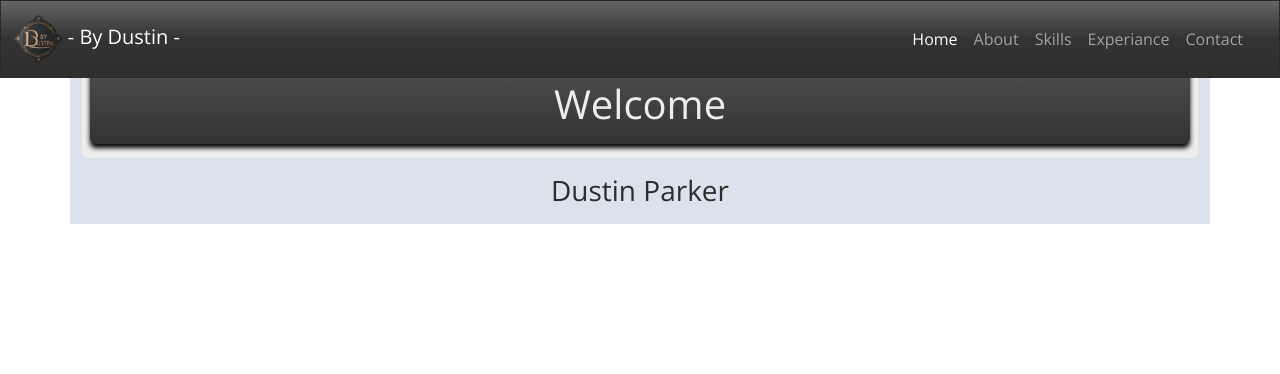
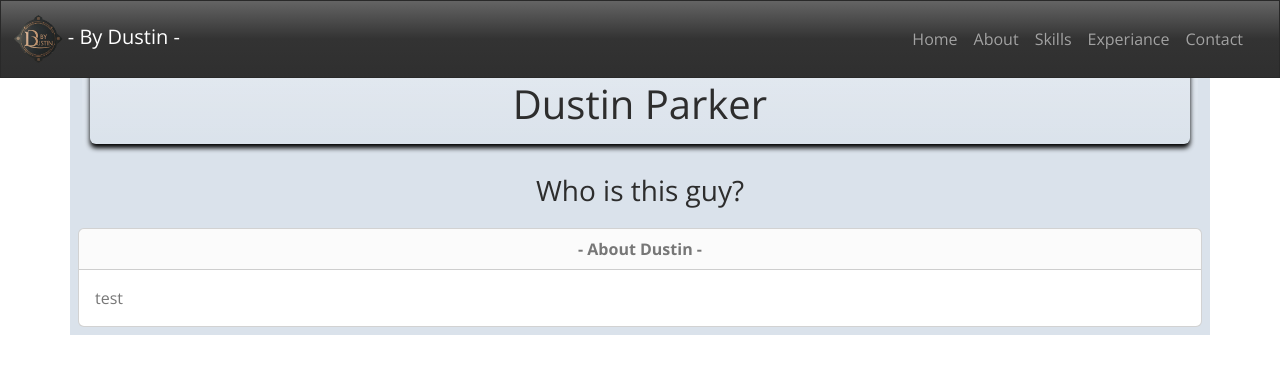
Before and after one commit to pagesbydustin/bydustin-portfolio, a React (Vite) app: page / in a window 1280 px wide. Shown: the top 374 px of the page. Built offline with nearby package versions, Linux system fonts and the light colour scheme.

Commit message:
working data and start of storage of resume json data

```diff
--- a/index.html
+++ b/index.html
@@ -1,5 +1,5 @@
 <!doctype html>
-<html lang="en">
+<html lang="en" data-bs-theme="light">
 
 <head>
   <meta charset="UTF-8" />
@@ -13,9 +13,9 @@
 
 
   </script>
-  <link rel="icon" type="image/svg+xml" href="/vite.svg" />
+  <link rel="icon" type="image/png" href="/logo.png" />
   <meta name="viewport" content="width=device-width, initial-scale=1.0" />
-  <title>Profile</title>
+  <title>Dustin Parker</title>
 </head>
 
 <body>
--- a/src/App.css
+++ b/src/App.css
@@ -0,0 +1,3 @@
+card{
+    margin: 5px;
+}
--- a/src/App.jsx
+++ b/src/App.jsx
@@ -1,19 +1,34 @@
-import HeaderComponent from "./components/layout/HeaderComponent"
-import NavigationComponent from "./components/layout/NavigationComponent"
-import BodyLayoutComponent from "./components/layout/BodyLayoutComponent"
+import HeaderComponent from "./components/layout/HeaderComponent";
+import NavigationComponent from "./components/layout/NavigationComponent";
+import BodyLayoutComponent from "./components/layout/BodyLayoutComponent";
+import Resume from "./assets/Resume-Data_2024.json";
 
 function App() {
-
+  const resumeData = Resume;
+  const Person = {
+    name: resumeData.Name,
+    address: resumeData.Address,
+    phone: resumeData.Phone,
+    summary: resumeData["Professional Summary"],
+    social: { linkedIn: resumeData.LinkedIn },
+  };
+  Person.store = (key, value) => {
+    sessionStorage.setItem(key, value);
+  };
+  Person.store("Person", JSON.stringify(Person));
   return (
     <>
-      <NavigationComponent />{/** Nav Component */}
-      <div id="mainContent" className='container clearfix bg-primary-subtle p1'>
-        <HeaderComponent propsTitle={"Welcome"} propsHeight={110} />{/** Header Component */}
-        <BodyLayoutComponent welcomeMsg={"Portfolio"} />{/** Body Layout Component */}
+      <NavigationComponent />
+      {/** Nav Component */}
+      <div id="mainContent" className="container clearfix bg-primary-subtle p1">
+        <HeaderComponent propsTitle={Person.name} propsHeight={110} />
+        {/** Header Component */}
+        <BodyLayoutComponent />
+        {/** Body Layout Component */}
         {/** Footer Component */}
       </div>
     </>
-  )
+  );
 }
 
-export default App
+export default App;
--- /dev/null
+++ b/src/assets/Resume-Data_2024.json
@@ -0,0 +1,102 @@
+{
+  "Name": "Dustin Parker",
+  "Address": "38500 Mesa Rd. Temecula, 92592",
+  "Phone": "1-951-775-7057",
+  "LinkedIn": "https://www.linkedin.com/in/pagesbydustin/",
+  "Professional Summary": "Highly skilled and experienced Information Technology professional with over 24 years of experience. Expertise in full-stack web development (JavaScript, PHP, HTML, CSS), server administration, network management, and multimedia equipment operations. Proven ability to manage multiple projects simultaneously, troubleshoot complex technical issues, and lead a team in achieving successful technology implementations.",
+  "Experience": [
+    {
+      "Title": "Information Technology Lead",
+      "Company": "Hope Lutheran Church Temecula",
+      "Location": "California, United States",
+      "EmploymentType": "Part-time",
+      "StartDate": "2016-07-01",
+      "EndDate": "Present",
+      "Description": "Solely responsible for all church technology, including IP phone systems, local network, computer and server management, online portal management (Office 365 environment), hybrid network environment, multimedia equipment. Lead the Multimedia department, overseeing all technology aspects of Sunday services and livestreams.",
+      "Skills": ["Networking", "Office 365 Administration", "Windows", "Multimedia", "Project Management"]
+    },
+    {
+      "Title": "PHP Backend Programmer",
+      "Company": "Pages by Dustin",
+      "StartDate": "2010-01-01",
+      "EndDate": "Present",
+      "Description": "Develop websites and create AJAX response APIs.",
+      "Skills": ["PHP", "MySQLi", "MySQL", "CodeIgniter"]
+    },
+    {
+      "Title": "Front End Programmer",
+      "Company": "Pages by Dustin",
+      "StartDate": "2010-01-01",
+      "EndDate": "Present",
+      "Skills": ["JavaScript", "HTML", "CSS", "Web Development", "AJAX", "jQuery"]
+    },
+    {
+      "Title": "Javascript Developer",
+      "Company": "Self-employed",
+      "Location": "California, United States",
+      "EmploymentType": "Hybrid",
+      "StartDate": "2000-01-01",
+      "EndDate": "Present",
+      "Description": "Proficient in JavaScript since 2000. Experienced with various frameworks and libraries, creating some custom libraries as well. Possess knowledge of additional front-end and back-end languages for full-stack development, enabling independent project completion.",
+      "Skills": [
+        "Node.js",
+        "Server Side JavaScript",
+        "React.js",
+        "JSON",
+        "JSON Web Token (JWT)",
+        "Express.js",
+        "react-bootstrap",
+        "WordPress",
+        "Bootstrap (Framework)",
+        "PugJS",
+        "Jade",
+        "Microsoft Visual Studio Code",
+        "Back-End Web Development",
+        "Front-End Web Development",
+        "Full-Stack Development",
+        "Application Programming Interfaces (API)",
+        "CLI",
+        "JavaScript",
+        "jQuery",
+        "C#",
+        "Front-end",
+        "CSS",
+        "HTML 5",
+        "jQuery UI",
+        "Git",
+        "HTML",
+        "XML",
+        "TCP/IP",
+        "MVC",
+        "Facebook API",
+        "phpMyAdmin",
+        "Web Applications"
+      ]
+    },
+    {
+      "Title": "Lab Instructor",
+      "Company": "Mt. San Jacinto College",
+      "Location": "Mt san jacinto ca",
+      "StartDate": "2013-06-01",
+      "EndDate": "2015-07-01",
+      "Description": "Community education lab instructor for Microsoft Office Suite.",
+      "Skills": [
+        "Microsoft Excel",
+        "Microsoft PowerPoint",
+        "Microsoft Word",
+        "Microsoft Outlook",
+        "Microsoft Access",
+        "Microsoft Office"
+      ]
+    },
+    {
+      "Title": "Network Administrator Assistant",
+      "Company": "Mt. San Jacinto College",
+      "Location": "Mt san jacinto ca",
+      "StartDate": "2008-07-01",
+      "EndDate": "2010-06-01",
+      "Description": "Responsible for school server maintenance and repair, student computer upkeep, and participation in the college's Remote Deployment Server system development.",
+      "Skills": ["Operating Systems", "Windows Server", "NetBeans", "WAMP", "Windows 7"]
+    }
+  ]
+}
--- a/src/components/layout/BodyLayoutComponent.jsx
+++ b/src/components/layout/BodyLayoutComponent.jsx
@@ -1,22 +1,42 @@
-import PropTypes from 'prop-types';
-import { Col, Row } from "react-bootstrap";
+import PropTypes from "prop-types";
+import { useState } from "react";
+import { Card, Col, ListGroup, ListGroupItem, Row } from "react-bootstrap";
 
 export default function BodyLayoutComponent() {
+  const [mouseIsOver, setMouseIsOver] = useState(null);
+
+  function setBgColor(item) {
+    setMouseIsOver(item);
+  }
+
   return (
     <>
-            <div className={'container-flex-full my-2'}>
+      <div className={"container-flex-full my-2"}>
         <Row>
           <Col className=" p-2 col-100" lg={100}>
             <div className="align-center" id="home">
-                            <h3 id='home' style={{ "textAlign": "Center" }}>
-                                Dustin Parker
+              <h3 id="home" style={{ textAlign: "Center" }}>
+                Who is this guy?
               </h3>
             </div>
           </Col>
+          <Col className="p-2 col-100">
+            <Card className="card-subtitle">
+              <Card.Header className="text-center">
+                <b>- About Dustin -</b>
+              </Card.Header>
+              <Card.Body>
+                <Row>
+                  <Col lg={1} md={12}>
+                    test
+                  </Col>
                   <Col></Col>
+                </Row>
+              </Card.Body>
+            </Card>
+          </Col>
         </Row>
       </div>
     </>
-
   );
 }
--- a/src/components/layout/HeaderComponent.jsx
+++ b/src/components/layout/HeaderComponent.jsx
@@ -1,19 +1,28 @@
-import PropTypes from 'prop-types';
+import PropTypes from "prop-types";
 
 export default function HeaderComponent({ propsTitle, propsHeight }) {
-    const config = { title: propsTitle, height: propsHeight }
+  const config = { title: propsTitle, height: propsHeight };
 
-    return (
-        <>
-            <div className='clearfix d-flex mt-0 mb-5 flex-fill' />
-            <div className=" mt-5 w-100 p-lg-2 p-md-2 p-sm-1 p-4 bg-light bg-gradient rounded-bottom" style={{ height: config.height + "px" }}>
-                <h1 className="p-3 pt-4 mt-0 mb-2 text-center text-light bg-dark bg-gradient rounded-bottom" style={{ "box-shadow": "0px 4px 5px black" }} > {config.title}</h1>
-            </div >
-        </>
-    );
+  return (
+    <>
+      <div className="clearfix d-flex mt-0 mb-5 flex-fill" />
+      <div
+        className=" mt-5 w-100 p-lg-2 p-md-2 p-sm-1 p-4 bg-gradient rounded-bottom"
+        style={{ height: config.height + "px" }}
+      >
+        <h1
+          className="p-3 pt-4 mt-0 mb-2 text-center bg-gradient rounded-bottom"
+          style={{ boxShadow: "0px 4px 5px black" }}
+        >
+          {" "}
+          {config.title}
+        </h1>
+      </div>
+    </>
+  );
 }
 
 HeaderComponent.propTypes = {
-    propsTitle: PropTypes.string.isRequired,
-    propsHeight: PropTypes.number.isRequired
+  propsTitle: PropTypes.string.isRequired,
+  propsHeight: PropTypes.number.isRequired,
 };
--- a/src/components/layout/NavigationComponent.jsx
+++ b/src/components/layout/NavigationComponent.jsx
@@ -1,34 +1,50 @@
-
-import { Nav, Navbar, Container, Offcanvas } from 'react-bootstrap'
+import { Nav, Navbar, Container, Offcanvas } from "react-bootstrap";
 
 export default function NavigationComponent() {
   return (
-
-
-        <Navbar fixed='top' key={'sm'} expand={"sm"} variant='dark' className="bg-dark mb-3">
+    <Navbar
+      fixed="top"
+      key={"sm"}
+      expand={"sm"}
+      variant="dark"
+      className="bg-dark mb-3"
+    >
       <Container fluid>
         <Navbar.Brand href="#">
-                    <img src='/logo.png' height={"50"} className='rounded-circle' />
-                    <span>{" - "}</span>By Dustin - </Navbar.Brand>
+          <img src="/logo.png" height={"50"} className="rounded-circle" />
+          <span>{" - "}</span>By Dustin -{" "}
+        </Navbar.Brand>
         <Navbar.Toggle aria-controls={`offcanvasNavbar-expand-sm`} />
         <Navbar.Offcanvas
           id={`offcanvasNavbar-expand-sm`}
           aria-labelledby={`offcanvasNavbarLabel-expand-sm`}
           placement="end"
-
         >
-                    <Offcanvas.Header className='' closeButton>
-                        <Offcanvas.Title className='' id={`offcanvasNavbarLabel-expand-sm`}>
+          <Offcanvas.Header className="" closeButton>
+            <Offcanvas.Title className="" id={`offcanvasNavbarLabel-expand-sm`}>
               Main Menu
             </Offcanvas.Title>
           </Offcanvas.Header>
           <Offcanvas.Body>
-                        <Nav className="justify-content-end flex-grow-1 pe-3" defaultActiveKey={"home"}>
-                            <Nav.Link href="#action1" active key={"home"}>Home</Nav.Link>
-                            <Nav.Link href="#action2" key={"about"}>About</Nav.Link>
-                            <Nav.Link href="#action3" key={"skills"}>Skills</Nav.Link>
-                            <Nav.Link href="#action4" key={"experiance"}>Experiance</Nav.Link>
-                            <Nav.Link href="#action5" key={"contact"}>Contact</Nav.Link>
+            <Nav
+              className="justify-content-end flex-grow-1 pe-3"
+              defaultActiveKey={"home"}
+            >
+              <Nav.Link href="#home" key={"home"}>
+                Home
+              </Nav.Link>
+              <Nav.Link href="#about" key={"about"}>
+                About
+              </Nav.Link>
+              <Nav.Link href="#skills" key={"skills"}>
+                Skills
+              </Nav.Link>
+              <Nav.Link href="#experiance" key={"experiance"}>
+                Experiance
+              </Nav.Link>
+              <Nav.Link href="#contact" key={"contact"}>
+                Contact
+              </Nav.Link>
             </Nav>
           </Offcanvas.Body>
         </Navbar.Offcanvas>
```
Lines whose indentation alone changed are shown as unchanged.
